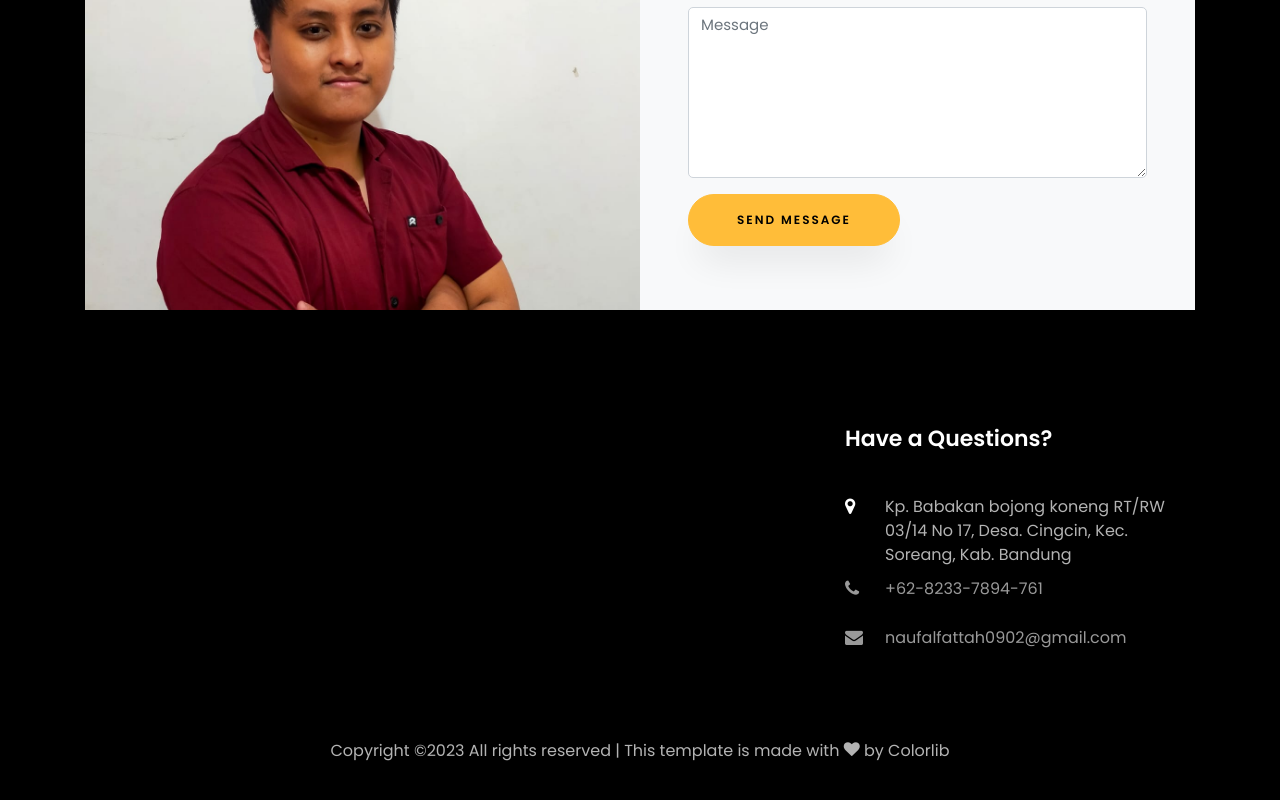
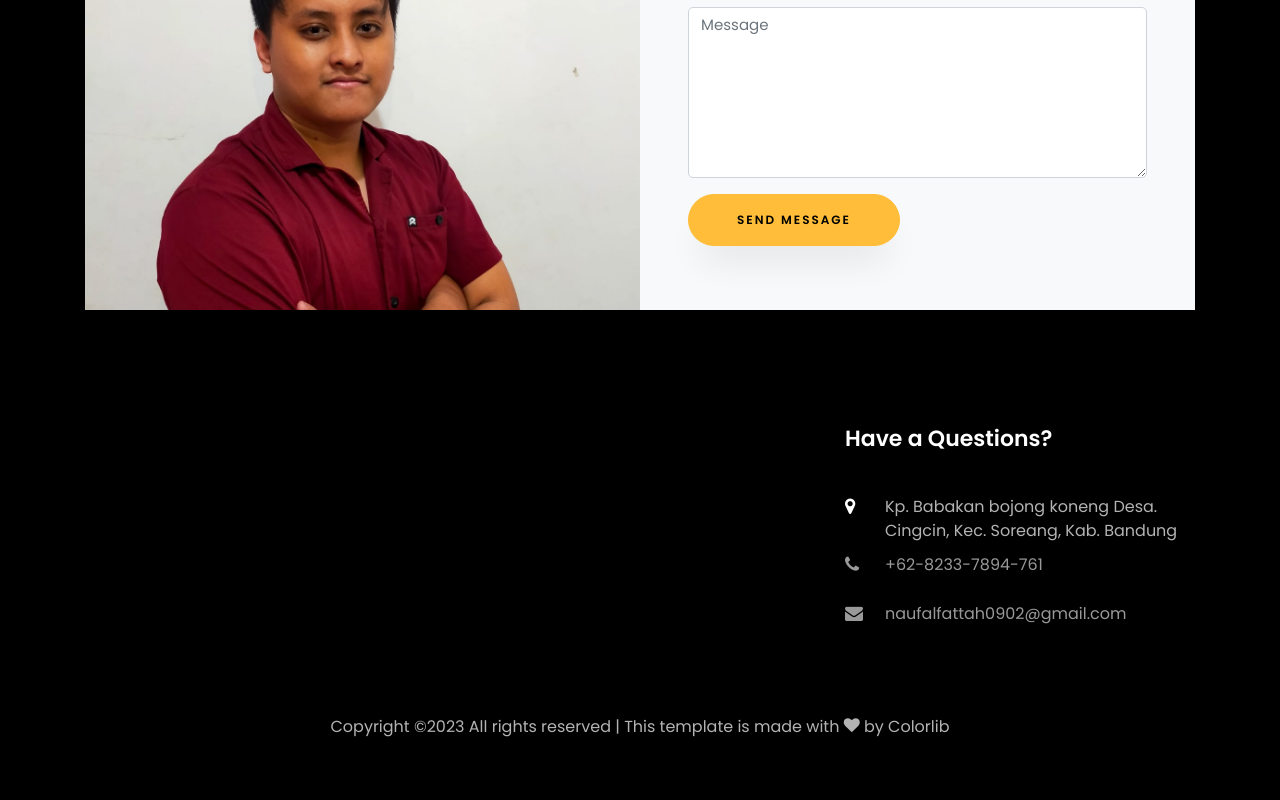
Before and after one commit to Naufal0902/Naufal0902.github.io, a plain HTML site: page index.html in a window 1280 px wide. Shown: the part 7148-7948 px from the top of the page. Drawn offline with Linux system fonts and the light colour scheme; files whose address does not match are found by name.

Commit message:
update index.html

```diff
--- a/index.html
+++ b/index.html
@@ -449,7 +449,7 @@
             	<h2 class="ftco-heading-2">Have a Questions?</h2>
             	<div class="block-23 mb-3">
 	              <ul>
-	                <li><span class="icon icon-map-marker"></span><span class="text">Kp. Babakan bojong koneng RT/RW 03/14 No 17, Desa. Cingcin, Kec. Soreang, Kab. Bandung</span></li>
+	                <li><span class="icon icon-map-marker"></span><span class="text">Kp. Babakan bojong koneng Desa. Cingcin, Kec. Soreang, Kab. Bandung</span></li>
 	                <li><a href="#"><span class="icon icon-phone"></span><span class="text">+62-8233-7894-761</span></a></li>
 	                <li><a href="mailto:naufalfattah0902@gmail.com"><span class="icon icon-envelope"></span><span class="text">naufalfattah0902@gmail.com</span></a></li>
 	              </ul>
```
